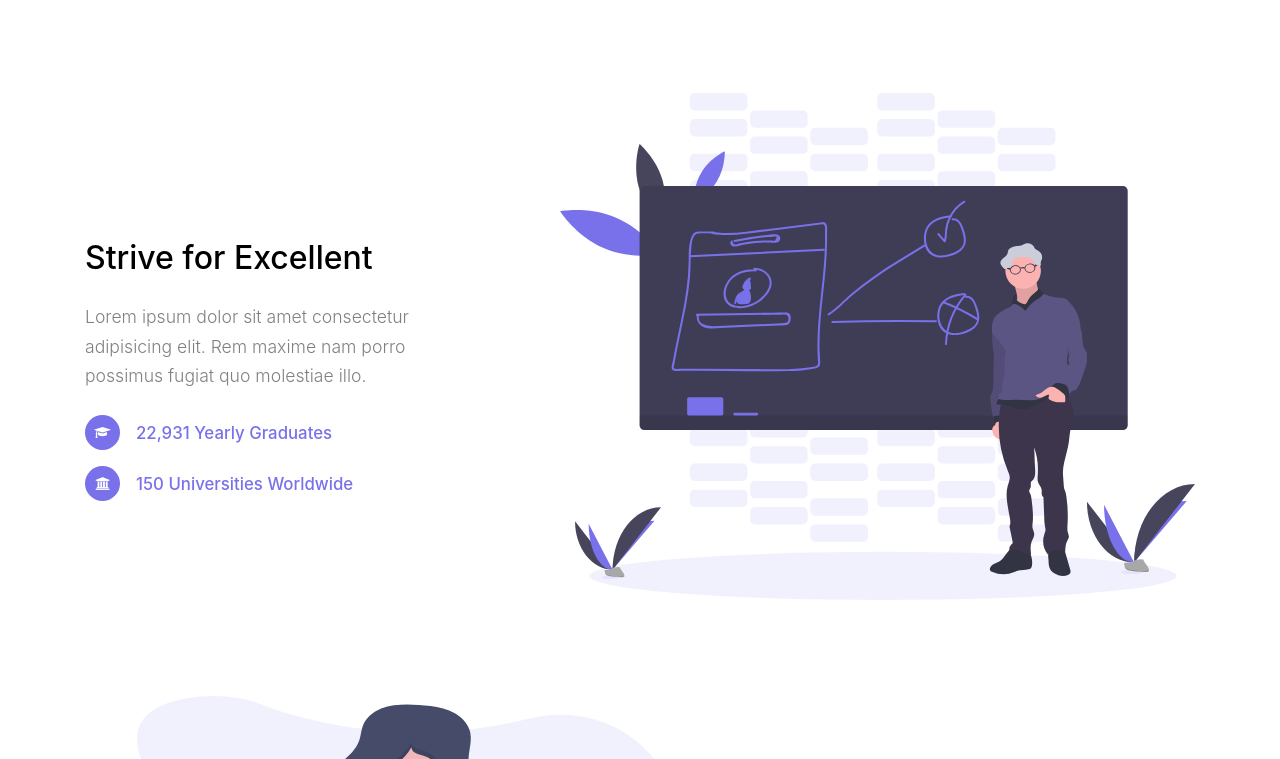
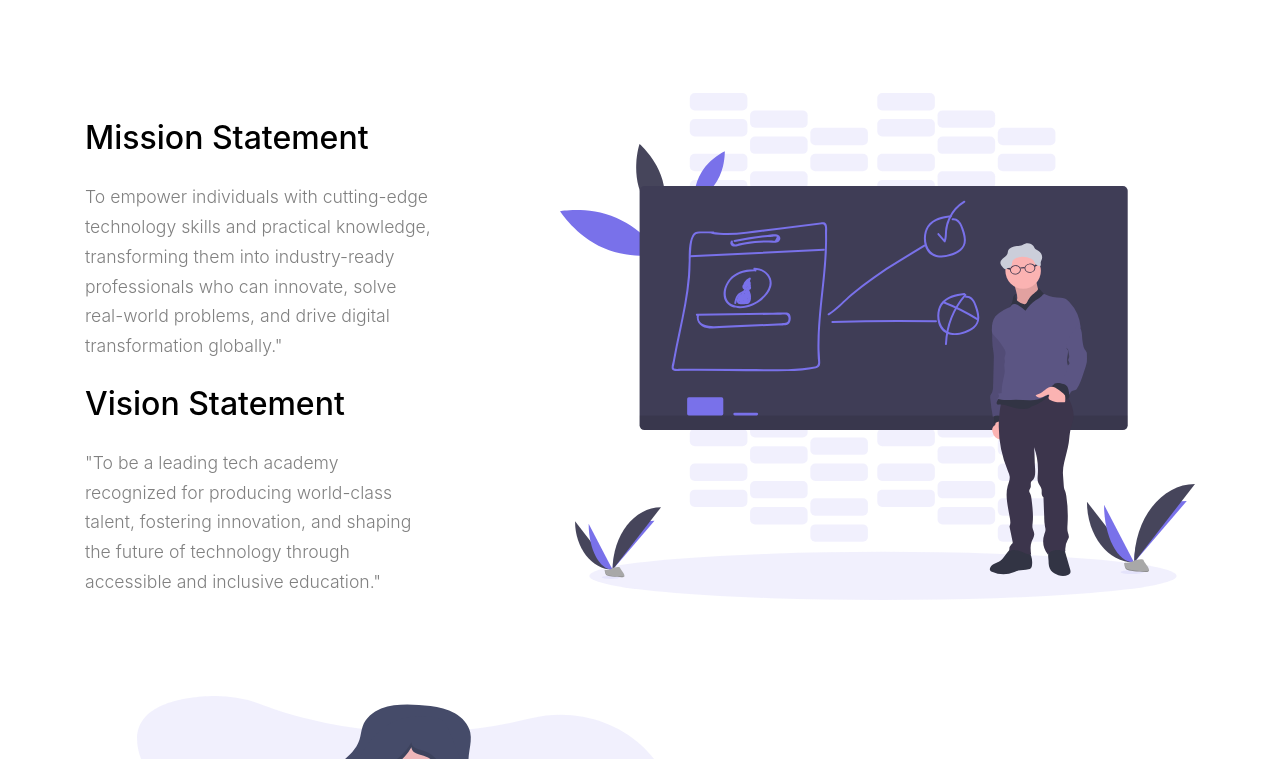
Before and after one commit to shego4real/CodeBayTech, a plain HTML site: page oneschool-master/index.html in a window 1280 px wide. Shown: the part 2632-3391 px from the top of the page. Drawn offline with Linux system fonts and the light colour scheme; files whose address does not match are found by name; a web font is replaced by a local one.

Commit message:
Updated the mission and vision

```diff
--- a/oneschool-master/index.html
+++ b/oneschool-master/index.html
@@ -412,25 +412,19 @@
               data-aos="fade-up"
               data-aos-delay="200"
             >
-              <h2 class="text-black mb-4">Strive for Excellent</h2>
+              <h2 class="text-black mb-4">Mission Statement</h2>
               <p class="mb-4">
-                Lorem ipsum dolor sit amet consectetur adipisicing elit. Rem
-                maxime nam porro possimus fugiat quo molestiae illo.
+                To empower individuals with cutting-edge technology skills and
+                practical knowledge, transforming them into industry-ready
+                professionals who can innovate, solve real-world problems, and
+                drive digital transformation globally."
               </p>
-
-              <div class="d-flex align-items-center custom-icon-wrap mb-3">
-                <span class="custom-icon-inner mr-3"
-                  ><span class="icon icon-graduation-cap"></span
-                ></span>
-                <div><h3 class="m-0">22,931 Yearly Graduates</h3></div>
-              </div>
-
-              <div class="d-flex align-items-center custom-icon-wrap">
-                <span class="custom-icon-inner mr-3"
-                  ><span class="icon icon-university"></span
-                ></span>
-                <div><h3 class="m-0">150 Universities Worldwide</h3></div>
-              </div>
+              <h2 class="text-black mb-4">Vision Statement</h2>
+              <p class="mb-4">
+                "To be a leading tech academy recognized for producing
+                world-class talent, fostering innovation, and shaping the future
+                of technology through accessible and inclusive education."
+              </p>
             </div>
           </div>
 
@@ -577,10 +571,14 @@
               <h3 class="mb-4">Oluwafisayo Adekola</h3>
               <blockquote>
                 <p>
-                  &ldquo; Lorem ipsum dolor sit amet consectetur adipisicing
-                  elit. Rerum rem soluta sit eius necessitatibus voluptate
-                  excepturi beatae ad eveniet sapiente impedit quae modi quo
-                  provident odit molestias! Rem reprehenderit assumenda &rdquo;
+                  I recently completed a six-month software development course
+                  at CodeBay Tech, and I can confidently say it was one of the
+                  best decisions I’ve ever made. The curriculum was
+                  comprehensive and well-structured, covering everything from
+                  the fundamentals of coding to advanced software development
+                  practices. The instructors were not only knowledgeable but
+                  also incredibly supportive, always willing to go the extra
+                  mile to ensure we understood the material
                 </p>
               </blockquote>
             </div>
```
